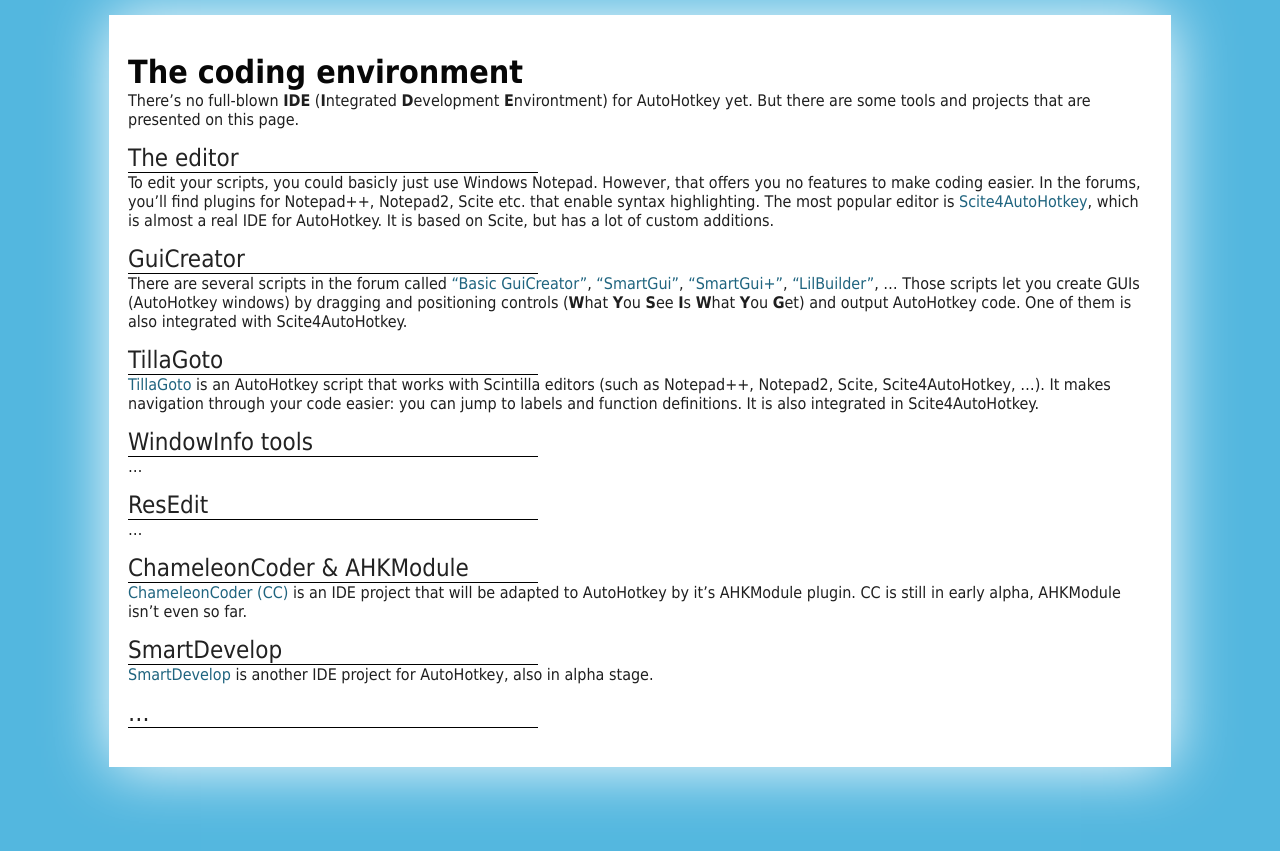
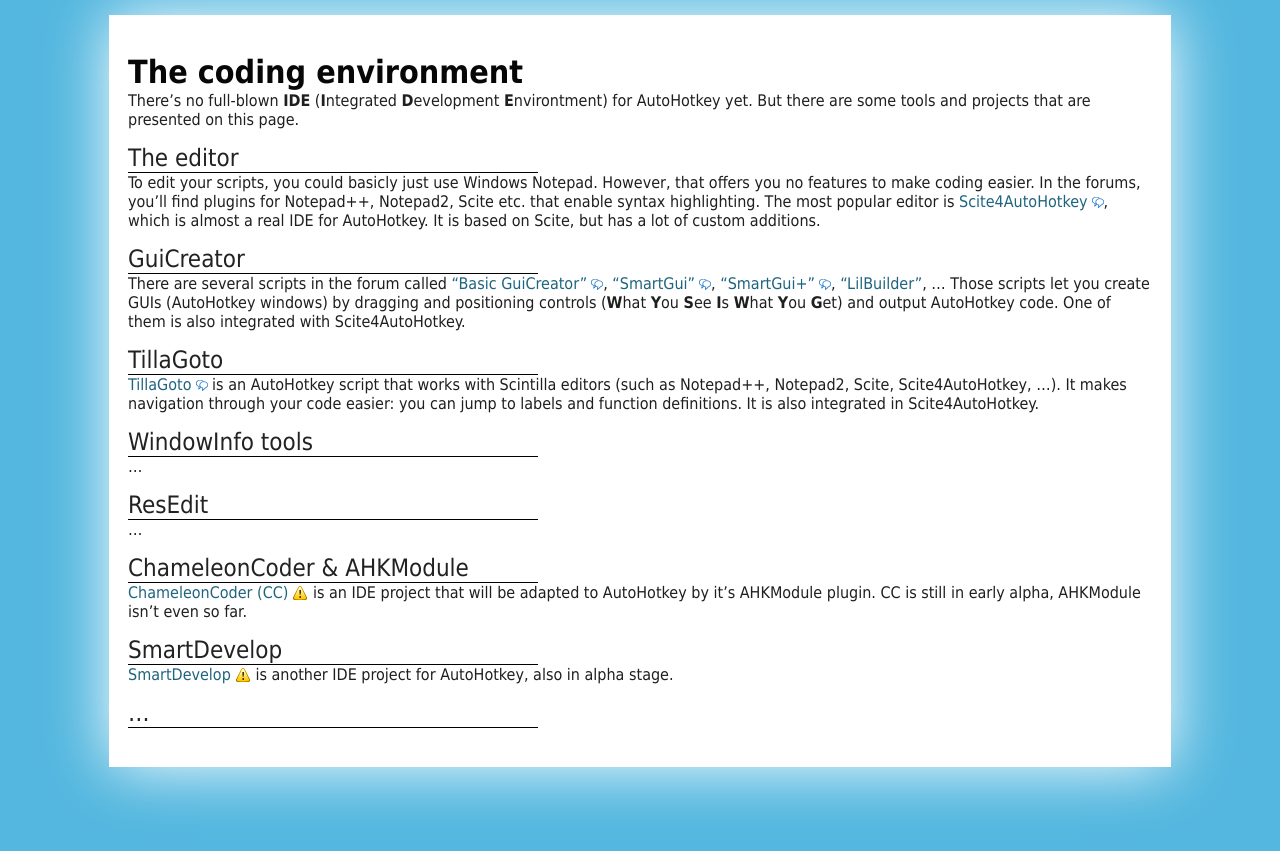
Before and after one commit to maul-esel/ahkbook, a Jekyll site: the page built from en/_posts/2011-10-30-Coding-Environment.markdown, in a window 1280 px wide. Shown: the top 851 px of the page. Built offline with Jekyll 4.4.1, drawn with Linux system fonts in a browser that asks for light colours.

```diff
--- a/css/default.css
+++ b/css/default.css
@@ -55,6 +55,28 @@ a:hover, a:focus {
 	color: #2B89AF;
 }
 
+
+/* The three icons are made by Yusuke Kamiyamane
+   http://p.yusukekamiyamane.com/
+   License: http://creativecommons.org/licenses/by/3.0/  */
+
+a[href*="://"] {
+	padding-right: 20px;
+	background-repeat: no-repeat;
+	background-position: right center;
+	background-image: url(external.png);
+}
+
+a[href^="http://www.autohotkey.com"] {
+	background-image: url(docs.png);
+}
+
+a[href^="http://www.autohotkey.net"],
+a[href^="http://www.autohotkey.com/forum"] {
+	padding-right: 16px;
+	background-image: url(forum.png);
+}
+
 cite {
 	font-style: italic
 }
```
Also changed, not shown: css/tests/about.markdown (+1 -1 lines), css/tests/index.html (+17 -1 lines), css/docs.png (added), css/external.png (added), css/forum.png (added).
